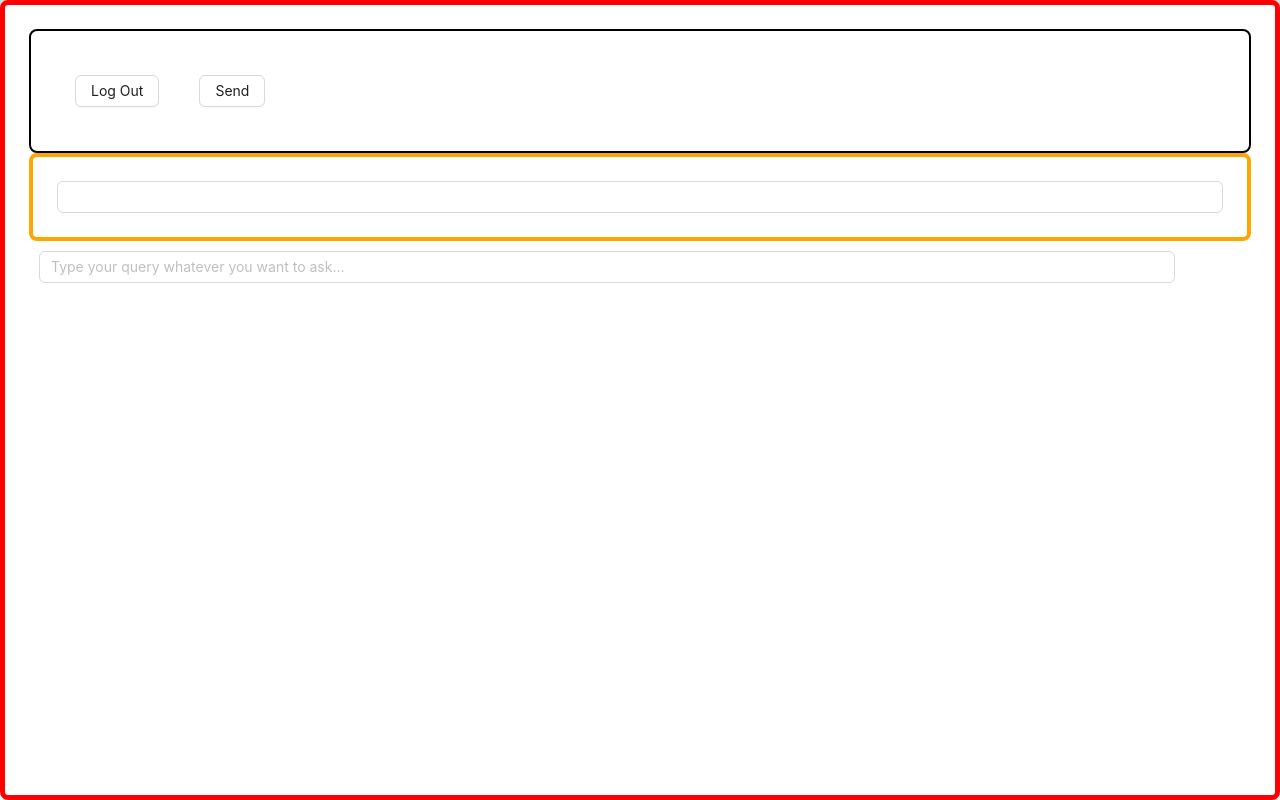
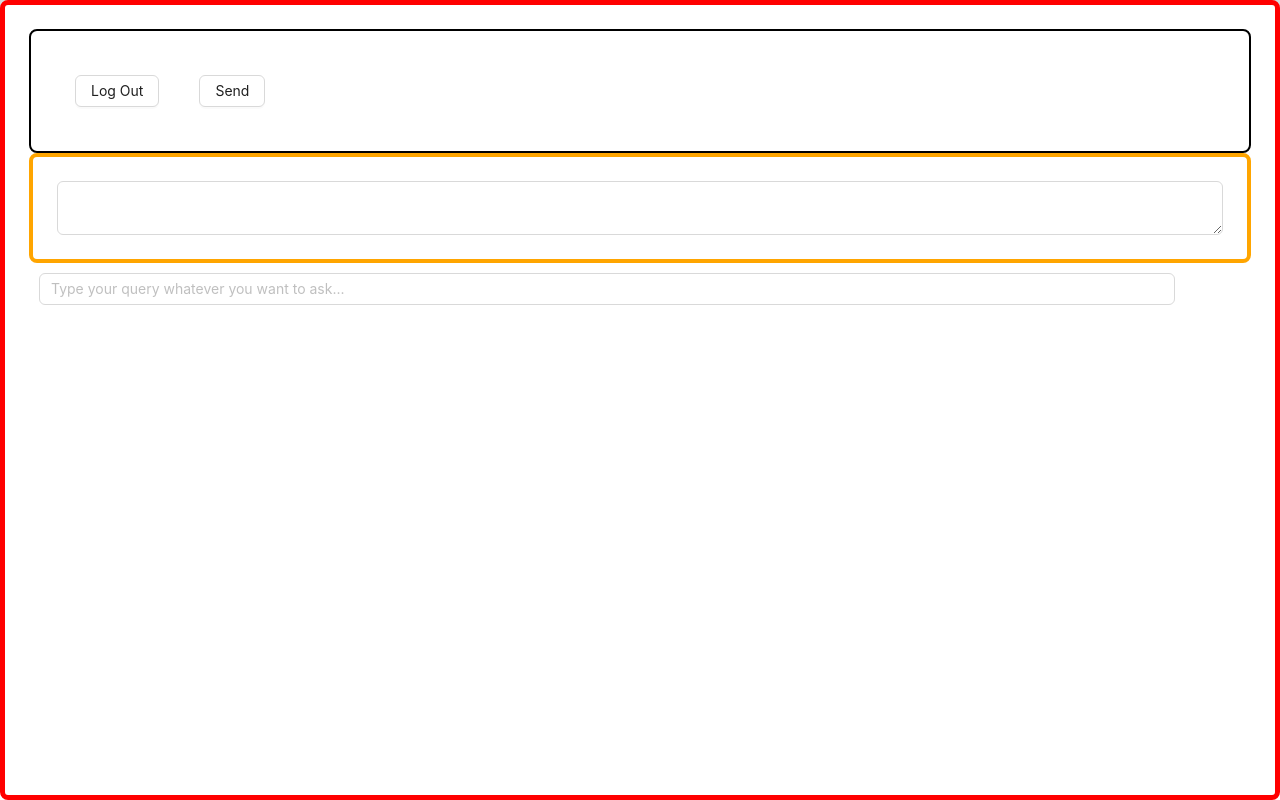
Before and after one commit to wlb-tycoon/AuthCRUD_client, a Next.js app: page /chatBot in a window 1280 px wide. Built offline with nearby package versions, Linux system fonts and the light colour scheme; no server answers; sample sign-in values are in the browser's storage.

Commit message:
corrected chatBot and readme.

```diff
--- a/pages/chatBot.tsx
+++ b/pages/chatBot.tsx
@@ -1,8 +1,10 @@
 import { NextRouter, useRouter } from "next/router";
-import { Button, Card, Input, Typography } from "antd";
+import { Button, Card, Input } from "antd";
 import { useState, useEffect } from "react";
 import axios, { AxiosResponse } from "axios";
 import data from "../mocks.json";
+
+const { TextArea } = Input;
 
 export default function chatBotPage(): JSX.Element {
   const router: NextRouter = useRouter();
@@ -92,7 +94,7 @@ export default function chatBotPage(): JSX.Element {
         </Button>
       </Card>
       <Card style={{ border: "4px solid orange" }}>
-        <Input value={response} />
+        <TextArea value={response} />
       </Card>
       <Input
         // style={{ position: "absolute", bottom: "10px", width: "93%" }}
```
Also changed, not shown: 1 other file (tests, documents, lock files or other folders).
